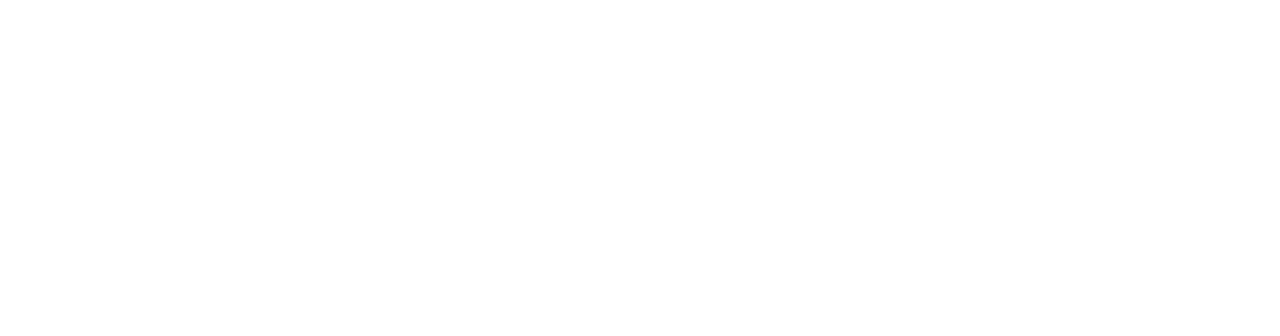
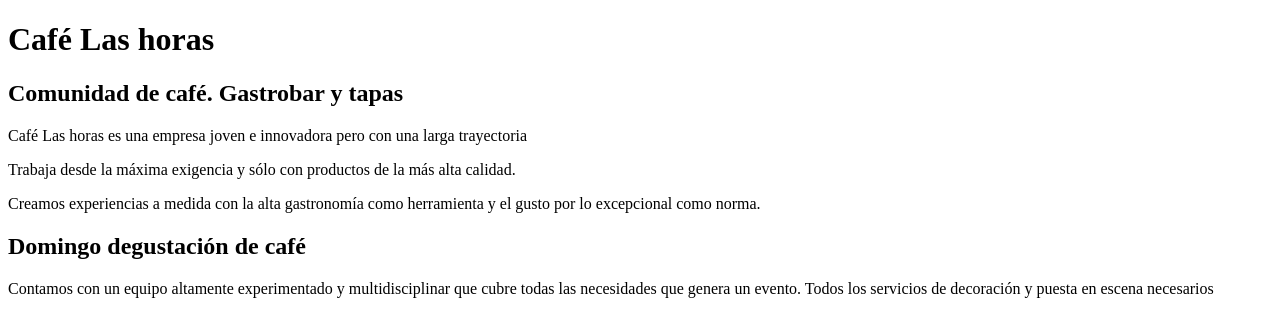
Before and after one commit to JVaragon/Practica-las-Horas-79, a plain HTML site: page Practica las horas/WebContent/index.html in a window 1280 px wide. Drawn offline with Linux system fonts and the light colour scheme.

Commit message:
Update index.html

```diff
--- a/Practica las horas/WebContent/index.html
+++ b/Practica las horas/WebContent/index.html
@@ -1,10 +1,29 @@
 <!DOCTYPE html>
-<html>
+<html lang="en">
 <head>
-<meta charset="UTF-8">
-<title>Insert title here</title>
+    <meta charset="UTF-8">
+    <meta http-equiv="X-UA-Compatible" content="IE=edge">
+    <meta name="viewport" content="width=device-width, initial-scale=1.0">
+    <title>Document</title>
 </head>
 <body>
+<!--encabezado-->
+<header><h1>Café Las horas</h1></header>
+<!--cuerpo principal-->
+<main>
+<section><h2>Comunidad de café. Gastrobar y tapas</h2></section>
+<article>
+    <p>Café Las horas es una empresa joven e innovadora pero con una larga trayectoria</p>
+    <p>Trabaja desde la máxima exigencia y sólo con productos de la más alta calidad.</p>
+    <p>Creamos experiencias a medida con la alta gastronomía como herramienta y el gusto por lo excepcional como norma.</p>
+</article>
+</main>
+
+<section><h2>Domingo degustación de café</h2></section>
+
+<article>
+    <p>Contamos con un equipo altamente experimentado y multidisciplinar que cubre todas las necesidades que genera un evento. Todos los servicios de decoración y puesta en escena necesarios</p>
+</article>
 
 </body>
 </html>
```
